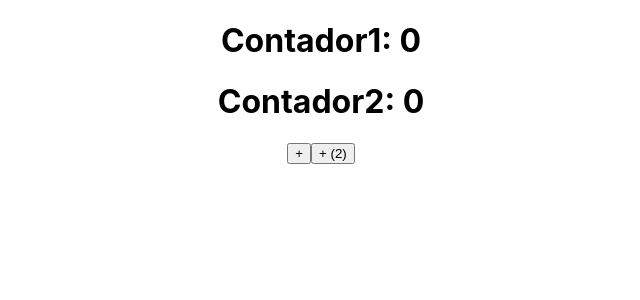
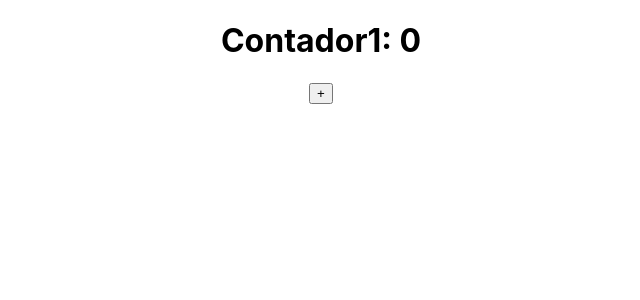
Before and after one commit to p4kz/udemy-react, a React (Create React App) app in the folder react-hooks-advanced/: page / in a window 1280 px wide. Shown: the top 300 px of the page, without its empty margins (319-959 px from the left). Built offline with nearby package versions, Linux system fonts and the light colour scheme.

Commit message:
update readme / using the usecallback - react hooks

```diff
--- a/react-hooks-advanced/src/App.js
+++ b/react-hooks-advanced/src/App.js
@@ -1,31 +1,21 @@
 import './App.css';
-import { useState, useEffect } from 'react'
+import React, { useState, useEffect, useCallback } from 'react'
+
+const Button = React.memo(({ incrementButton }) => {
+  return <button onClick={() => incrementButton(10)}>+</button>
+})
 
 function App() {
   const [counter, setCounter] = useState(0);
-  const [counter2, setCounter2] = useState(0);
 
-  // executa toda vez que o componente atualiza
-  useEffect(() => {
-    console.log('executa toda vez que o componente atualiza')
-  })
-
-  // executa uma vez
-  useEffect(() => {
-    console.log('executa uma vez')
-  }, [])
-
-  // executa toda vez que a dependencia mudar
-  useEffect(() => {
-    console.log('executa toda vez que a dependencia mudar ', 'c1:', counter, 'c2:', counter2)
-  }, [counter, counter2])
+  const incrementCounter = useCallback((num) => {
+    setCounter(counter + num)
+  }, [counter])
 
   return (
     <div className="App">
       <h1>Contador1: {counter}</h1>
-      <h1>Contador2: {counter2}</h1>
-      <button onClick={() => setCounter(counter + 1)}>+</button>
-      <button onClick={() => setCounter2(counter2 + 1)}>+ (2)</button>
+      <Button incrementButton={incrementCounter} />
     </div>
   );
 }
```
Also changed, not shown: 1 other file (tests, documents, lock files or other folders).
